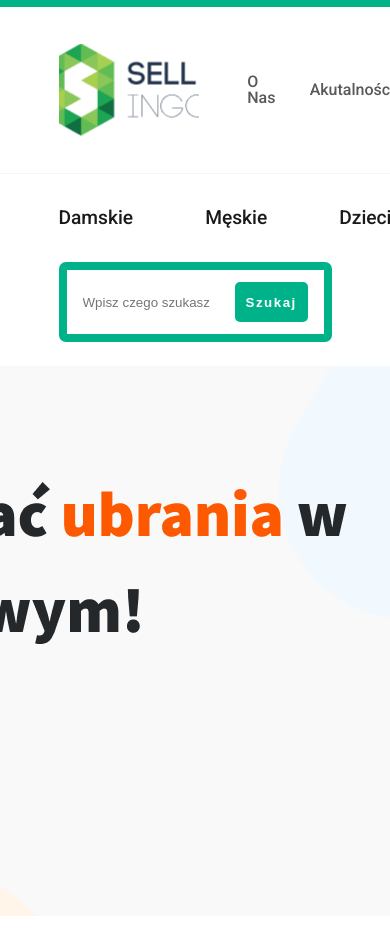
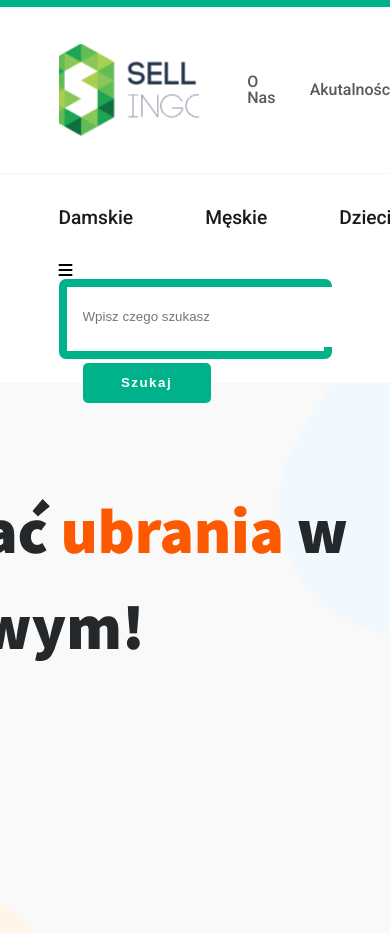
Before and after one commit to 3ASYC0D3/Netgraf, a plain HTML site: page index.html in a window 390 px wide. Shown: the top 933 px of the page. Drawn offline with Linux system fonts and the light colour scheme.

Commit message:
Add font awesome script & move hamburger icon

```diff
--- a/index.html
+++ b/index.html
@@ -9,6 +9,7 @@
     <link rel="preconnect" href="https://fonts.googleapis.com">
     <link rel="preconnect" href="https://fonts.gstatic.com" crossorigin>
     <link href="https://fonts.googleapis.com/css2?family=Roboto:wght@400;500;700&display=swap" rel="stylesheet">
+    <script src="https://kit.fontawesome.com/ccf032fdc2.js" crossorigin="anonymous"></script>
 </head>
 <body>
     <header>
@@ -57,7 +58,10 @@
                     Producenci
                 </div>
             </div>
-            <div class="search container">
+            <div class="hamburger">
+                <i class="fas fa-bars"></i>
+            </div>
+            <div class="search search-container">
                 <input type="text" placeholder="Wpisz czego szukasz">
                 <button>Szukaj</button>
             </div>
```
